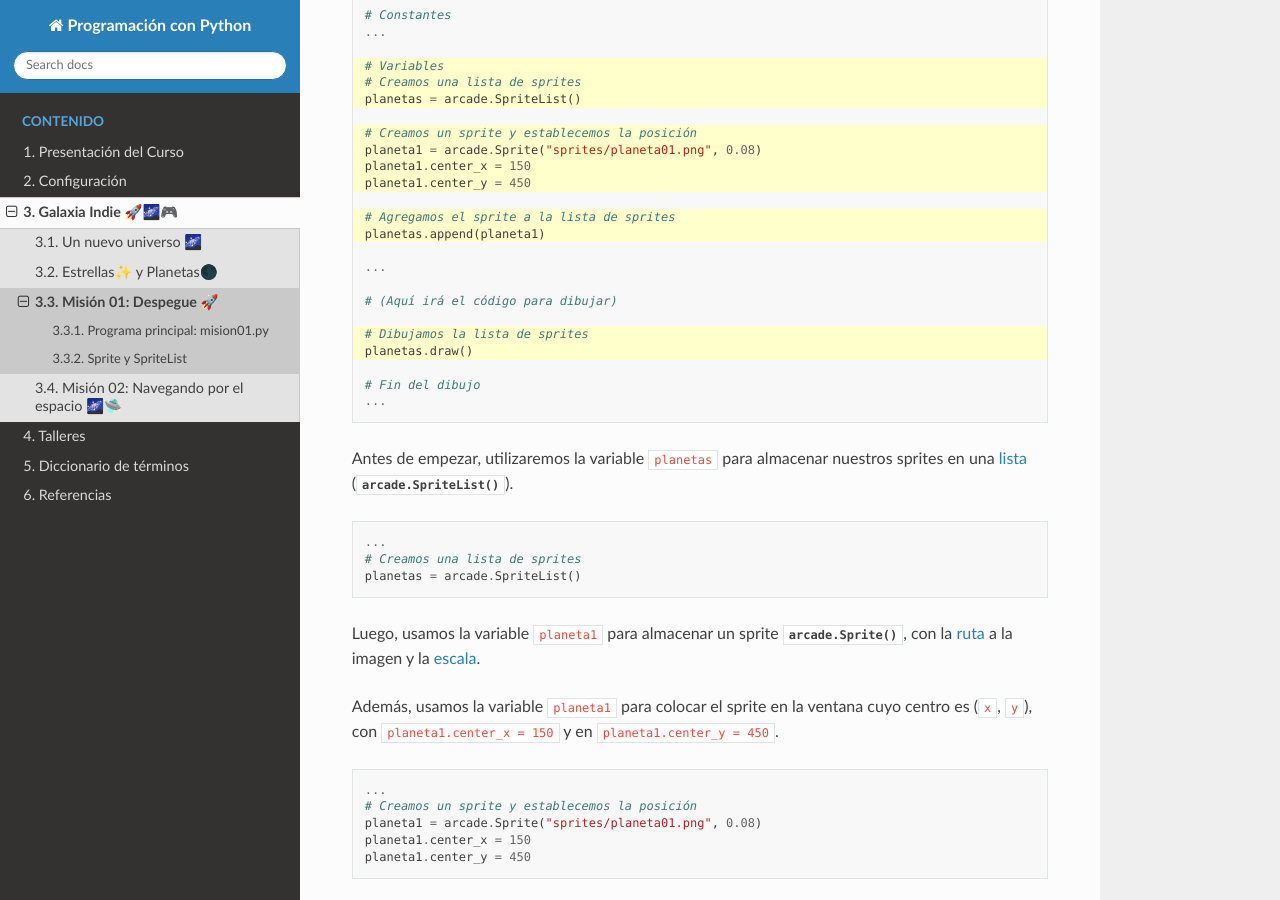
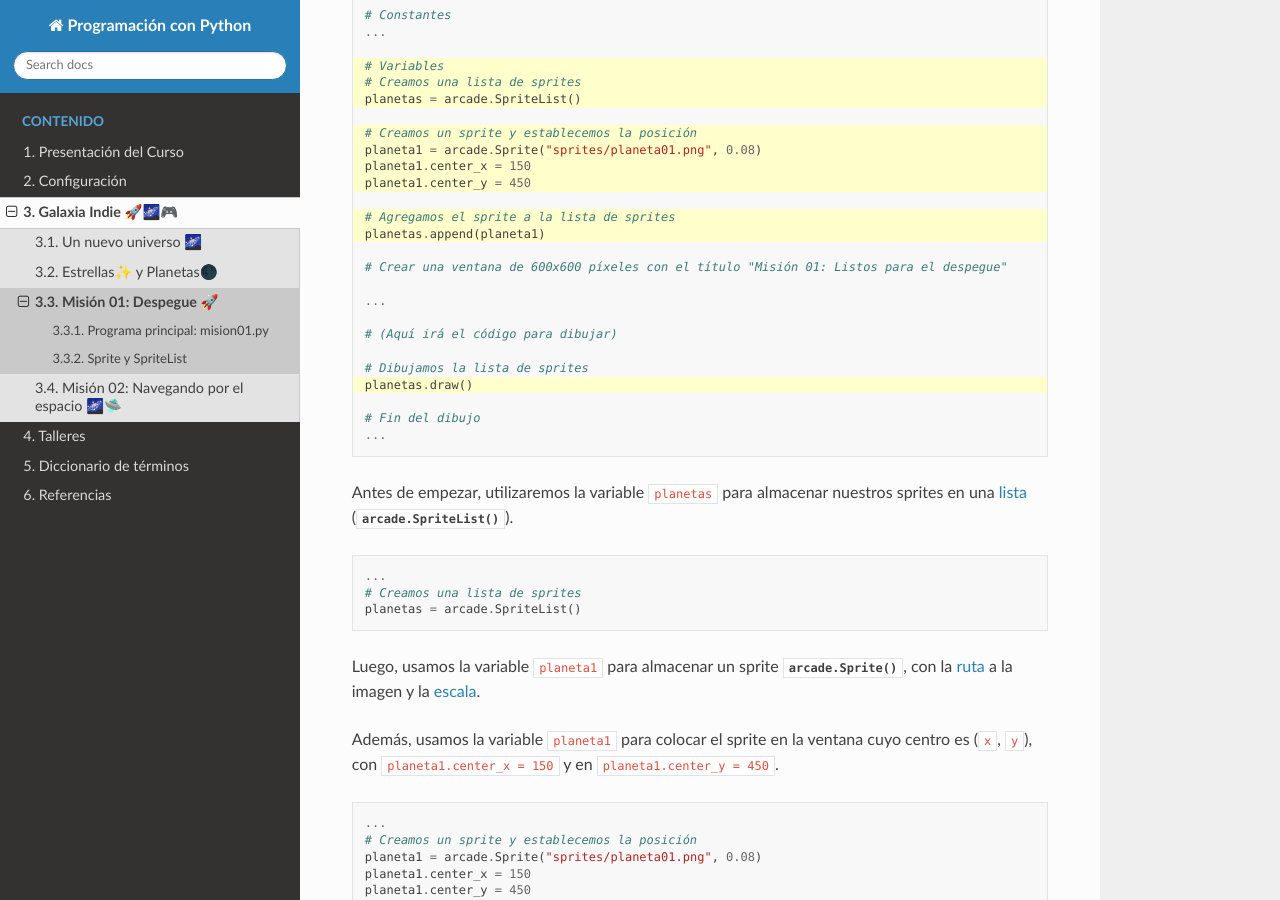
Before and after one commit to aavendan/programacion-python, a Sphinx documentation site: the page built from docs/source/sesiones/sesion03.rst, in a window 1280 px wide and 900 px high, scrolled down 2449 px. Built offline with Sphinx 7.4.7 and the Read the Docs theme 3.1.0, drawn with Linux system fonts in a browser that asks for light colours; some of the changed lines change nothing that is shown.

Commit message:
adding reference

```diff
--- a/docs/source/sesiones/sesion03.rst
+++ b/docs/source/sesiones/sesion03.rst
@@ -99,7 +99,7 @@ como un planeta, un extraterrestre o una nave.
 Copia el siguiente código y colócalo en la ubicación indicada.
 
 .. code-block:: python
-    :emphasize-lines: 4-6, 8-11, 13-14, 20-21
+    :emphasize-lines: 4-6, 8-11, 13-14, 23
 
     # Constantes
     ...
@@ -115,6 +115,8 @@ Copia el siguiente código y colócalo en la ubicación indicada.
 
     # Agregamos el sprite a la lista de sprites
     planetas.append(planeta1)
+
+    # Crear una ventana de 600x600 píxeles con el título "Misión 01: Listos para el despegue"
 
     ...
 
```
